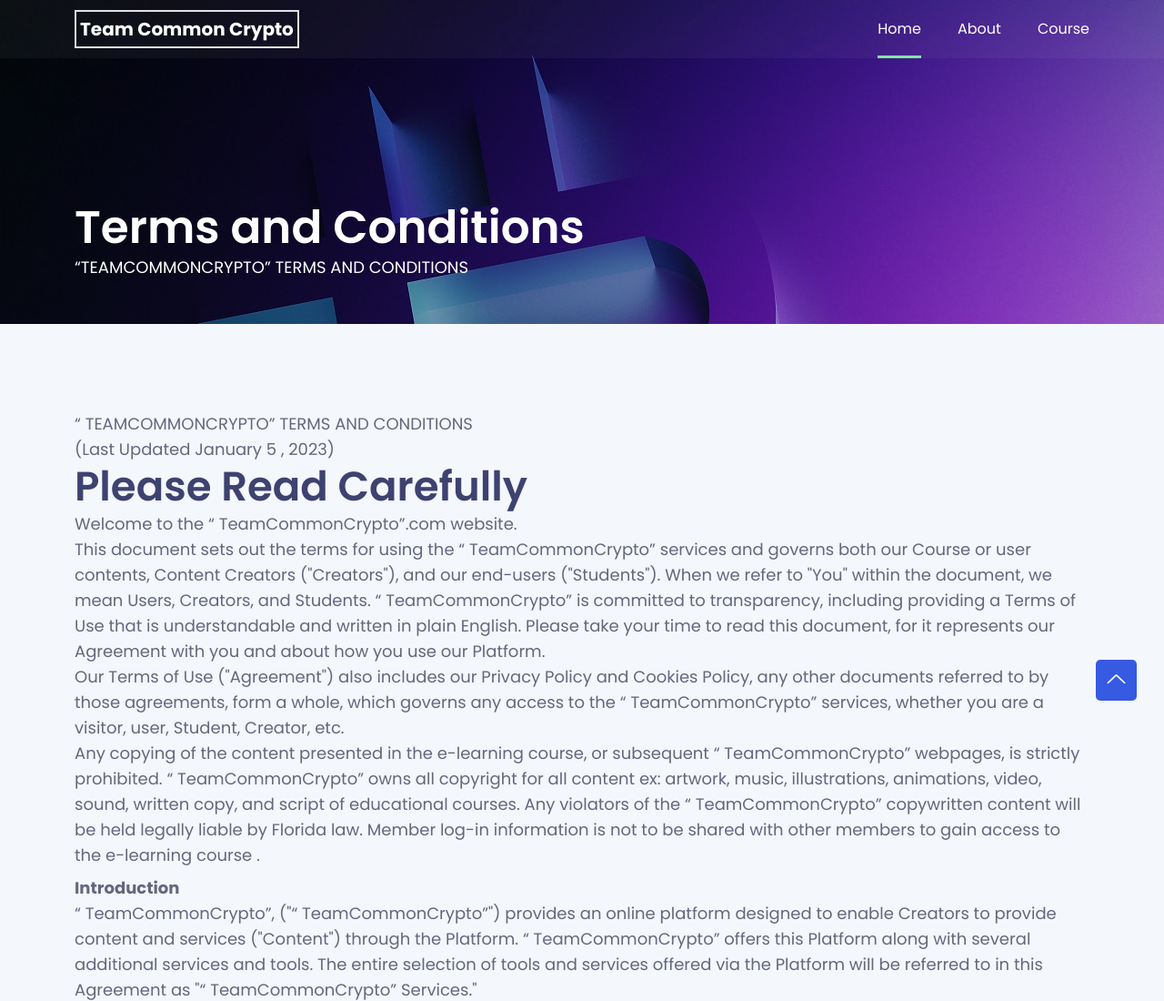
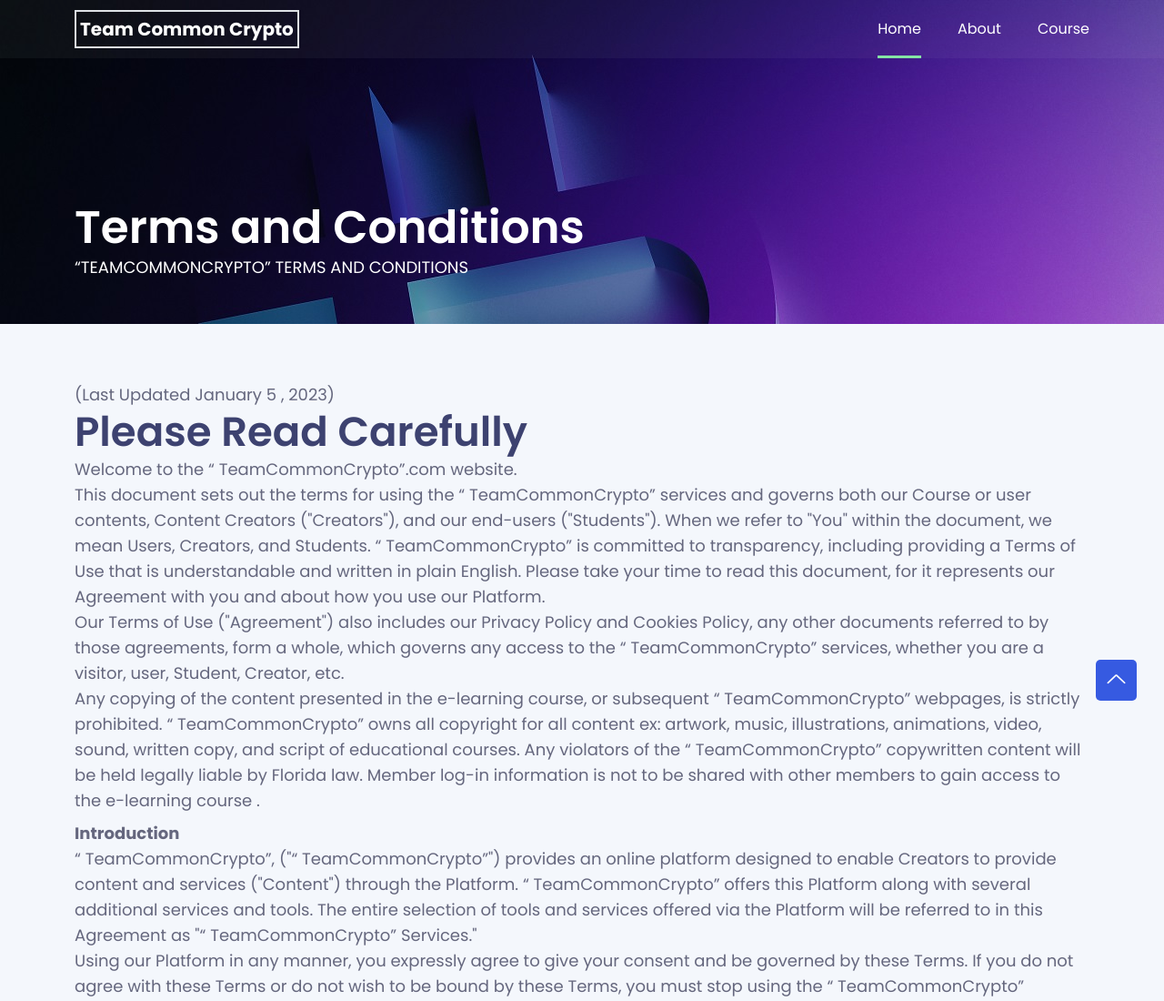
Before and after one commit to efaculty/crypto-trainig, a plain HTML site: page toc.html in a window 1280 px wide. Shown: the top 1100 px of the page at 91% size. Drawn offline with nearby package versions, Linux system fonts and the light colour scheme; a script that the page names is missing.

Commit message:
toc update

```diff
--- a/toc.html
+++ b/toc.html
@@ -117,8 +117,7 @@
         <div class="container">
             <div class="row">
                 <div class="col-12">
-                    <div class="my-5">
-                        <p>“ TEAMCOMMONCRYPTO” TERMS AND CONDITIONS</p>
+                    <div class="py-3">
                       <p>(Last Updated January 5 , 2023)</p>
                         <h2>Please Read Carefully</h2>
                         <p>Welcome to the “ TeamCommonCrypto”.com website.</p>
```
